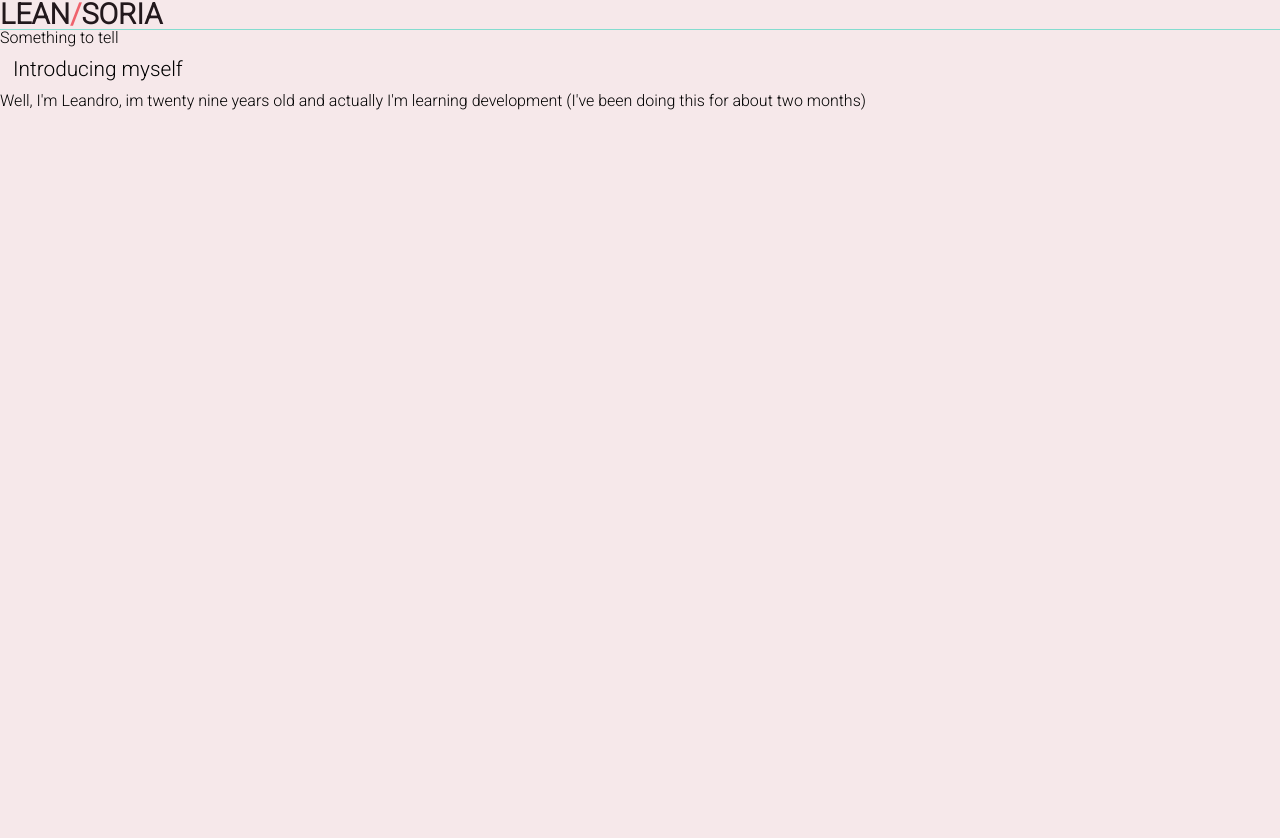
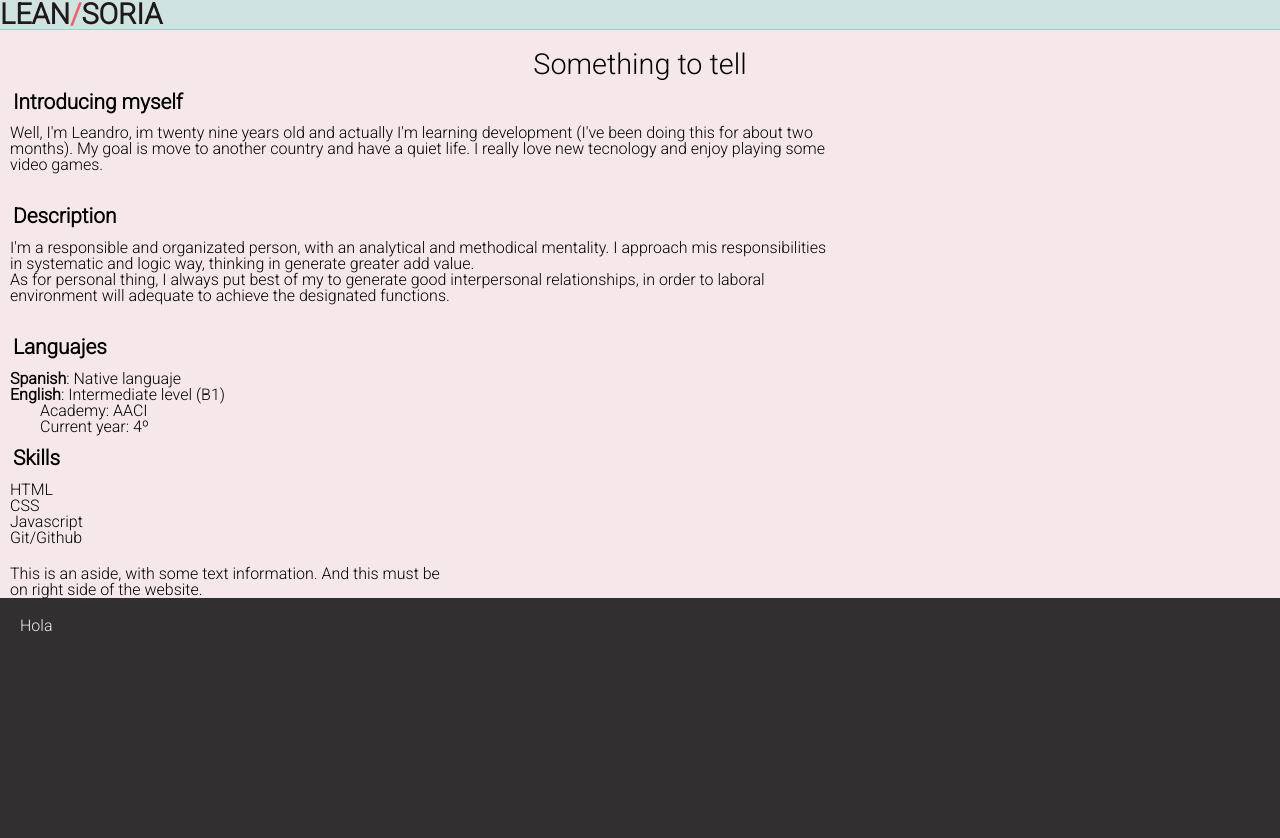
Before and after one commit to leandsoria/project1_leans, a plain HTML site: page leans.html in a window 1280 px wide. Before the commit the page ends 800 px from the top, so only its background shows below. Drawn offline with Linux system fonts and the light colour scheme; a web font is replaced by a local one.

Commit message:
principal changes
still working on

```diff
--- a/leans.html
+++ b/leans.html
@@ -8,7 +8,7 @@
     <link rel="preconnect" href="https://fonts.gstatic.com">
     <link href="https://fonts.googleapis.com/css2?family=Redressed&family=Roboto:wght@300&display=swap"
         rel="stylesheet">
-        <link rel="stylesheet" href="style.css">
+    <link rel="stylesheet" href="style.css">
     <title>Introducing my self</title>
 </head>
 
@@ -28,28 +28,51 @@
         <section>
             <h3>Introducing myself</h3>
             <p>
-                Well, I'm Leandro, im twenty nine years old and actually I'm learning development (I've been doing this for about two months)
+                Well, I'm Leandro, im twenty nine years old and actually I'm learning development (I've been doing this
+                for about two months). My goal is move to another country and have a quiet life. I really love new
+                tecnology and enjoy playing some video games.
             </p>
         </section>
         <section>
-            <h3></h3>
+            <h3>Description</h3>
             <p>
+                I'm a responsible and organizated person, with an analytical and methodical mentality. I approach mis
+                responsibilities in systematic and logic way, thinking in generate greater add value.
+            </p>
+            <p>
+                As for personal thing, I always put best of my to generate good interpersonal relationships, in order
+                to laboral environment will adequate to achieve the designated functions.
             </p>
         </section>
         <section>
-            <h3></h3>
-            <p>
-            </p>
+            <h3>Languajes</h3>
+            <ul class="lang-list">
+                <li><span class="bold">Spanish</span>: Native languaje</li>
+                <li><span class="bold">English</span>: Intermediate level (B1)
+                    <ul class="inner-lang-list">
+                        <li>Academy: AACI</li>
+                        <li>Current year: 4º</li>
+                    </ul>
+                </li>
+            </ul>
+
+            <h3>Skills</h3>
+            <p>HTML <div class="html-stat"></div></p>
+            <p>CSS <div class="html-stat"></div></p>
+            <p>Javascript <div class="html-stat"></div></p>
+            <p>Git/Github <div class="html-stat"></div></p>
         </section>
         <!-- ASIDE, put a picture with some footer -->
-        <aside>
-
+        <aside class="aside">
+            <p>
+                This is an aside, with some text information. And this must be on right side of the website.
+            </p>
         </aside>
 
     </main>
-<footer>
-
-</footer>
+    <footer>
+        Hola
+    </footer>
 
 </body>
 
--- a/style.css
+++ b/style.css
@@ -61,6 +61,8 @@ body {
 	font-family: 'Roboto', sans-serif;
 
 }
+
+
 /* NAV BAR */
 h1 {
 	text-transform: uppercase;
@@ -72,14 +74,62 @@ h1 {
 nav {
 	width: 100%;
 	border-bottom: 1px solid #84DCCF;
+	background-color: #84DCCF56;
 }
 .nav-dash {
 	color: #EF626C;
 }
 
+
+
 /* MAIN AND SECTIONS */
+main {
+	display:flex;
+	flex-direction: column;
+	height: 200;
+	flex-wrap: wrap;
+}
+section {
+	margin-bottom: 20px;
+	width: 65%;
+}
+.aside {
+	width:35%;
+
+}
+
+h2 {
+	font-size: 1.8rem;
+	text-align: center;
+	margin-top: 20px;
+}
+
  h3 {
 	 font-size: 1.3rem;
+	 font-weight: 600;
 	 padding: 3px;
 	 margin: 10px;
 }
+
+/* paragraphs */
+p, .lang-list{
+	margin-left:10px;
+}
+.inner-lang-list {
+	margin-left: 30px;
+}
+.bold {
+	font-weight: 800;
+}
+
+/* aside */
+
+
+/* footer */
+
+footer {
+	background-color: #312F2F;
+	color: #F6E8EA;
+	padding: 20px;
+	height: 200px;
+}
```
